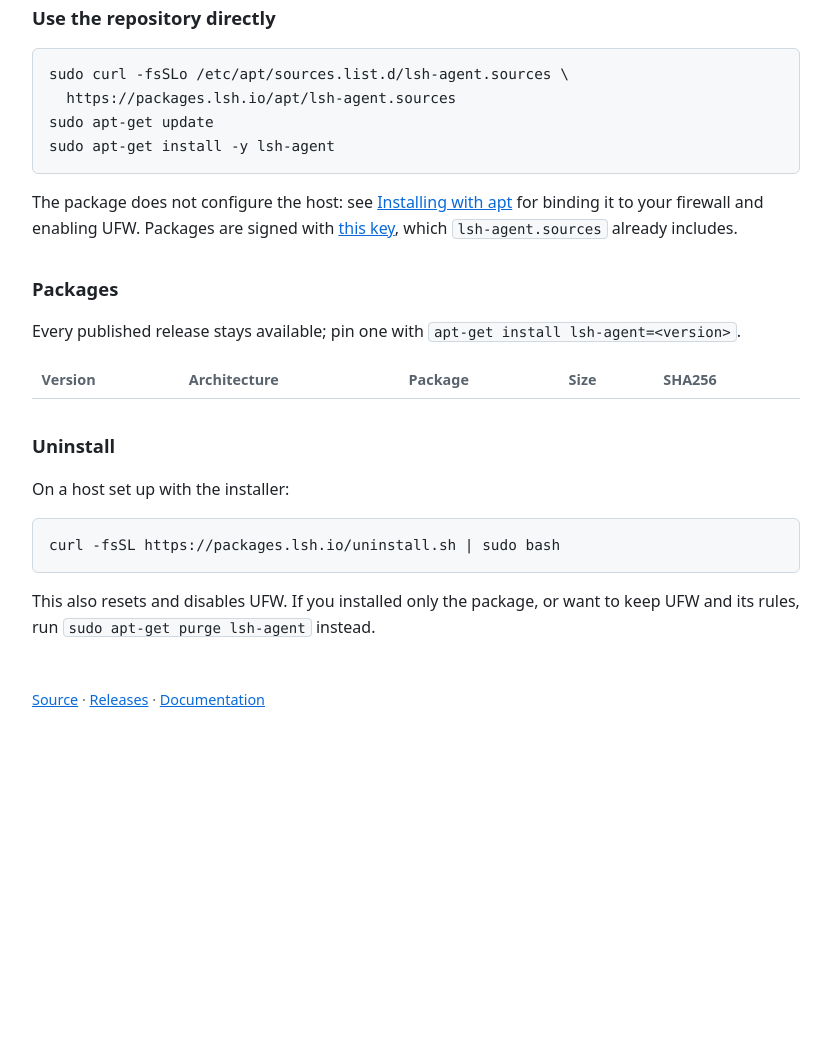
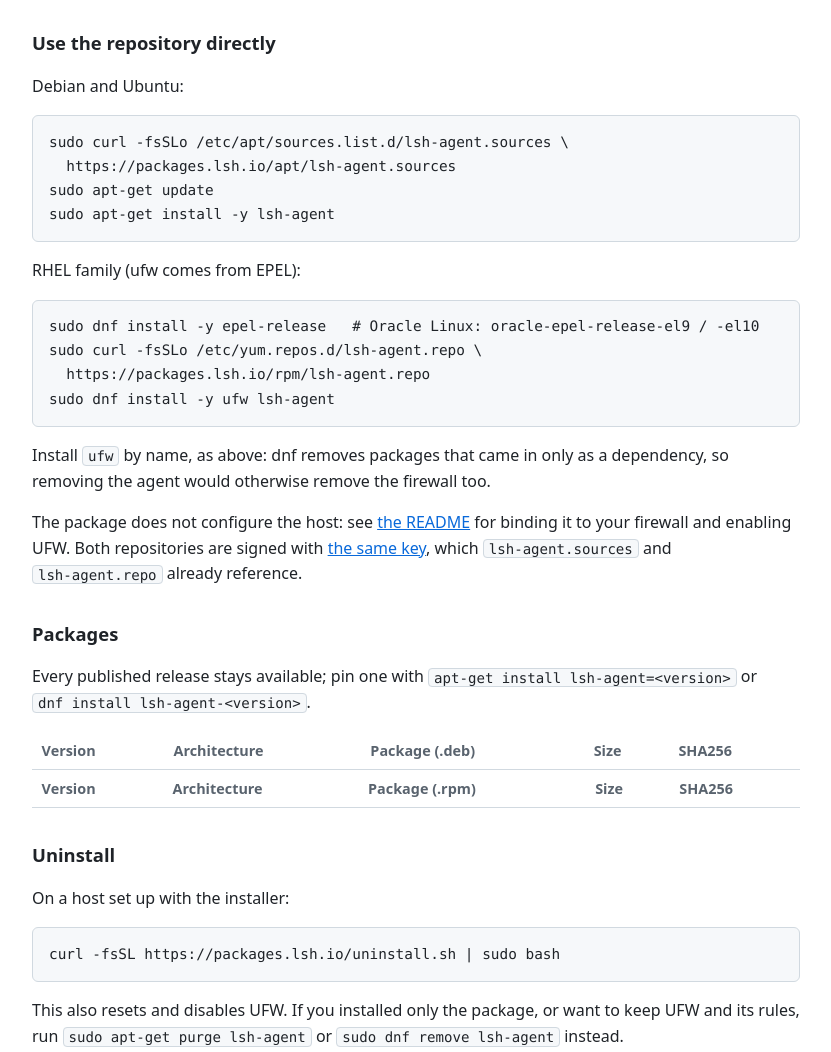
Before and after one commit to latitudesh/agent, a plain HTML site: page packaging/site/index.html in a window 1280 px wide. Shown: the part 464-1516 px from the top of the page, without its empty margins (224-1055 px from the left). Before the commit the page ends 1223 px from the top, so only its background shows below. Drawn offline with Linux system fonts and the light colour scheme.

Commit message:
feat(packaging): publish a signed dnf repository at packages.lsh.io/rpm
The RPM counterpart of the apt repository, built by the same release job from
every published release and signed with the same key.

- scripts/build-rpm-repo.sh: createrepo_c metadata for both architectures,
  repomd.xml signed (detached, armored), public key and the lsh-agent.repo
  clients add. Like the apt repository, packages are not re-signed (their
  digests stay those of the release assets, SBOMs and attestations); the
  signed metadata pins their checksums (repo_gpgcheck=1).
- release.yml: collects .deb and .rpm from every release and builds both
  repositories; the dnf one is skipped until a release ships .rpm files.
- Landing page and README: dnf setup (ufw installed by name, so removing the
  agent never removes the firewall) and an .rpm package table.
- Tests: test-rpm-install.sh installs from a signed repository built with a
  throwaway key and checks that dnf refuses tampered metadata;
  tests/landing-page.bats covers the package tables.

Co-Authored-By: Claude Opus 5.5 <noreply@anthropic.com>

```diff
--- a/packaging/site/index.html
+++ b/packaging/site/index.html
@@ -1,5 +1,5 @@
 <!doctype html>
-<!-- Landing page of https://packages.lsh.io, served at / and /apt/. Links are
+<!-- Landing page of https://packages.lsh.io, served at /, /apt/ and /rpm/. Links are
      absolute so the same file works from both. scripts/build-landing-page.sh
      fills in the package list at deploy time. -->
 <html lang="en">
@@ -35,9 +35,9 @@
 </head>
 <body>
   <h1>Latitude.sh Agent packages</h1>
-  <p class="lead">apt repository for <code>lsh-agent</code>, which keeps a server's UFW firewall in sync with the
+  <p class="lead">apt and dnf repositories for <code>lsh-agent</code>, which keeps a server's UFW firewall in sync with the
     <a href="https://www.latitude.sh/docs/networking/firewall">Latitude.sh Firewall</a>.
-    Ubuntu 22.04+ and Debian 12+, on amd64 and arm64.</p>
+    Ubuntu 22.04+, Debian 12+ and the RHEL family 9+ (AlmaLinux, Rocky Linux, Oracle Linux), on amd64 and arm64.</p>
 
   <h2>Install</h2>
   <p>The dashboard gives you this command, with your IDs filled in: open your firewall, go to
@@ -48,21 +48,37 @@
     allow SSH) and starts the <code>lsh-agent</code> service. Add <code>-version &lt;version&gt;</code> to pin a release.</p>
 
   <h2>Use the repository directly</h2>
+  <p>Debian and Ubuntu:</p>
   <pre><code>sudo curl -fsSLo /etc/apt/sources.list.d/lsh-agent.sources \
   https://packages.lsh.io/apt/lsh-agent.sources
 sudo apt-get update
 sudo apt-get install -y lsh-agent</code></pre>
+  <p>RHEL family (ufw comes from EPEL):</p>
+  <pre><code>sudo dnf install -y epel-release   # Oracle Linux: oracle-epel-release-el9 / -el10
+sudo curl -fsSLo /etc/yum.repos.d/lsh-agent.repo \
+  https://packages.lsh.io/rpm/lsh-agent.repo
+sudo dnf install -y ufw lsh-agent</code></pre>
+  <p>Install <code>ufw</code> by name, as above: dnf removes packages that came in only as a dependency, so
+    removing the agent would otherwise remove the firewall too.</p>
   <p>The package does not configure the host: see
-    <a href="https://github.com/latitudesh/agent#installing-with-apt-debianubuntu">Installing with apt</a>
-    for binding it to your firewall and enabling UFW. Packages are signed with
-    <a href="/apt/lsh-agent.asc">this key</a>, which <code>lsh-agent.sources</code> already includes.</p>
+    <a href="https://github.com/latitudesh/agent#installing-from-the-package-repositories">the README</a>
+    for binding it to your firewall and enabling UFW. Both repositories are signed with
+    <a href="/apt/lsh-agent.asc">the same key</a>, which <code>lsh-agent.sources</code> and
+    <code>lsh-agent.repo</code> already reference.</p>
 
   <h2>Packages</h2>
-  <p>Every published release stays available; pin one with <code>apt-get install lsh-agent=&lt;version&gt;</code>.</p>
+  <p>Every published release stays available; pin one with <code>apt-get install lsh-agent=&lt;version&gt;</code>
+    or <code>dnf install lsh-agent-&lt;version&gt;</code>.</p>
   <table>
-    <thead><tr><th>Version</th><th>Architecture</th><th>Package</th><th>Size</th><th>SHA256</th></tr></thead>
+    <thead><tr><th>Version</th><th>Architecture</th><th>Package (.deb)</th><th>Size</th><th>SHA256</th></tr></thead>
     <tbody>
 <!-- PACKAGES -->
+    </tbody>
+  </table>
+  <table>
+    <thead><tr><th>Version</th><th>Architecture</th><th>Package (.rpm)</th><th>Size</th><th>SHA256</th></tr></thead>
+    <tbody>
+<!-- RPM_PACKAGES -->
     </tbody>
   </table>
 
@@ -70,7 +86,7 @@ sudo apt-get install -y lsh-agent</code></pre>
   <p>On a host set up with the installer:</p>
   <pre><code>curl -fsSL https://packages.lsh.io/uninstall.sh | sudo bash</code></pre>
   <p>This also resets and disables UFW. If you installed only the package, or want to keep UFW and its rules,
-    run <code>sudo apt-get purge lsh-agent</code> instead.</p>
+    run <code>sudo apt-get purge lsh-agent</code> or <code>sudo dnf remove lsh-agent</code> instead.</p>
 
   <footer>
     <a href="https://github.com/latitudesh/agent">Source</a> ·
```
Also changed, not shown: 6 other files.
